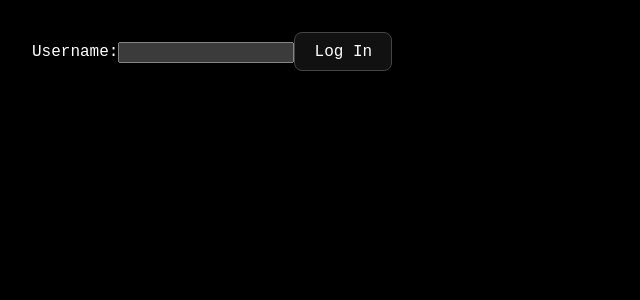
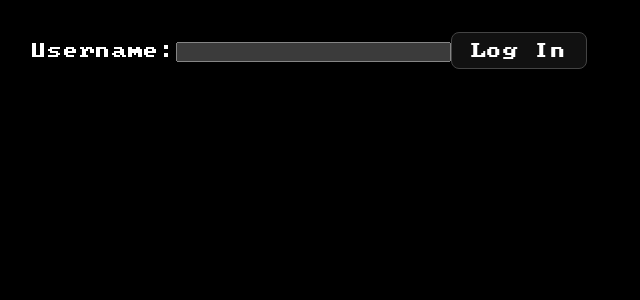
Before and after one commit to roosta255/ascii-game-frontend, a React (Vite) app: page /ascii-game-frontend/login in a window 1280 px wide. Shown: the top 300 px of the page, without its empty margins (0-640 px from the left). Built offline with nearby package versions, Linux system fonts and the light colour scheme; a web font is replaced by a local one.

Commit message:
fix: missing font in localhost

```diff
--- a/src/index.css
+++ b/src/index.css
@@ -15,7 +15,7 @@
 
 @font-face {
   font-family: 'RexPaintFont';
-  src: url('/ascii-game-frontend/fonts/Px437_IBM_EGA_8x8.ttf') format('truetype');
+  src: url('./fonts/Px437_IBM_EGA_8x8.ttf') format('truetype');
 }
 
 html, body {
```
Also changed, not shown: src/fonts/Px437_IBM_EGA_8x8.ttf (added).
